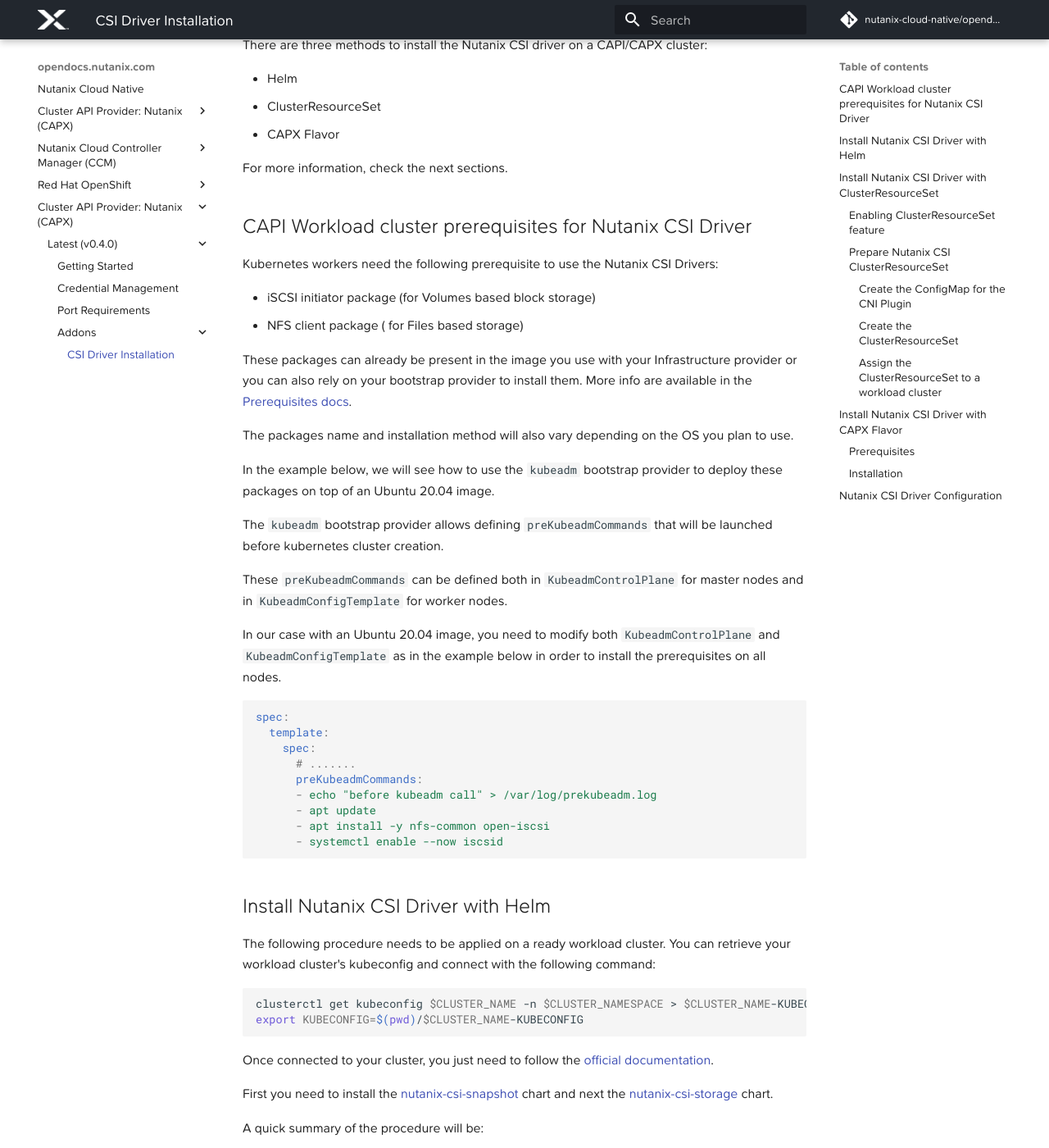
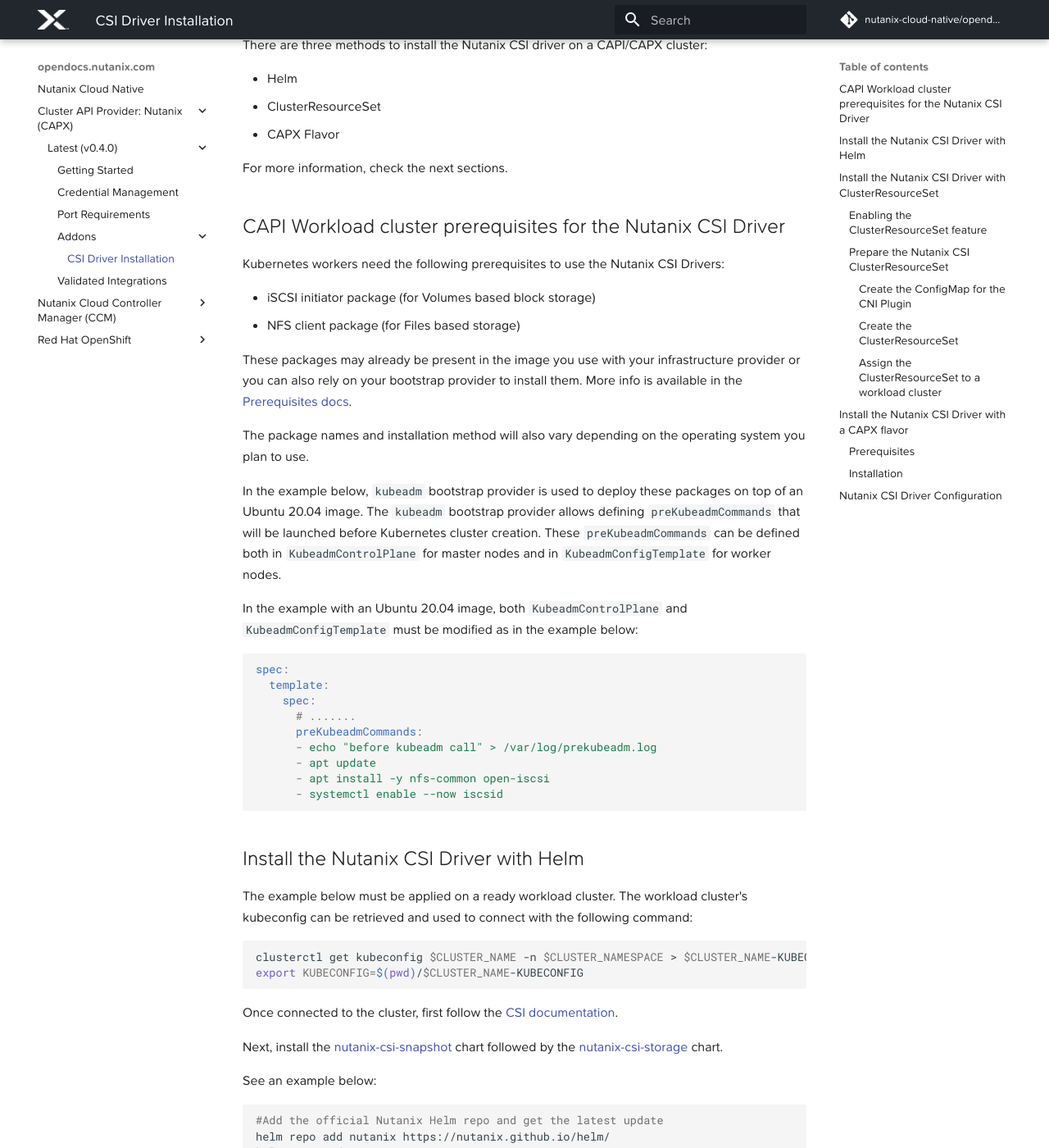
Before and after one commit to nutanix-cloud-native/opendocs, an MkDocs documentation site: the page built from docs/capx/latest/addons/install_csi_driver.md, in a window 1280 px wide and 1400 px high, scrolled down 205 px. Shown: the whole window at 82% size. Built offline with MkDocs 1.6.1 and Material for MkDocs 9.7.7, drawn with Linux system fonts in a browser that asks for light colours; comment, search, counter and statistics services are not loaded; some of the changed text lies outside the part shown.

Commit message:
CAPX styling

````diff
--- a/docs/capx/latest/addons/install_csi_driver.md
+++ b/docs/capx/latest/addons/install_csi_driver.md
@@ -10,26 +10,20 @@ There are three methods to install the Nutanix CSI driver on a CAPI/CAPX cluster
 
 For more information, check the next sections.
 
+## CAPI Workload cluster prerequisites for the Nutanix CSI Driver
 
-
-## CAPI Workload cluster prerequisites for Nutanix CSI Driver
-
-Kubernetes workers need the following prerequisite to use the Nutanix CSI Drivers:
+Kubernetes workers need the following prerequisites to use the Nutanix CSI Drivers:
 
 - iSCSI initiator package (for Volumes based block storage)
-- NFS client package ( for Files based storage)
+- NFS client package (for Files based storage)
 
-These packages can already be present in the image you use with your Infrastructure provider or you can also rely on your bootstrap provider to install them. More info are available in the [Prerequisites docs](https://portal.nutanix.com/page/documents/details?targetId=CSI-Volume-Driver-v2_5:csi-csi-plugin-prerequisites-r.html).
+These packages may already be present in the image you use with your infrastructure provider or you can also rely on your bootstrap provider to install them. More info is available in the [Prerequisites docs](https://portal.nutanix.com/page/documents/details?targetId=CSI-Volume-Driver-v2_5:csi-csi-plugin-prerequisites-r.html){target=_blank}.
 
-The packages name and installation method will also vary depending on the OS you plan to use.
+The package names and installation method will also vary depending on the operating system you plan to use.
 
-In the example below, we will see how to use the `kubeadm` bootstrap provider to deploy these packages on top of an Ubuntu 20.04 image.
+In the example below, `kubeadm` bootstrap provider is used to deploy these packages on top of an Ubuntu 20.04 image. The `kubeadm` bootstrap provider allows defining `preKubeadmCommands` that will be launched before Kubernetes cluster creation. These `preKubeadmCommands` can be defined both in `KubeadmControlPlane` for master nodes and in `KubeadmConfigTemplate` for worker nodes.
 
-The `kubeadm` bootstrap provider allows defining `preKubeadmCommands` that will be launched before kubernetes cluster creation.
-
-These `preKubeadmCommands` can be defined both in `KubeadmControlPlane` for master nodes and in `KubeadmConfigTemplate` for worker nodes.
-
-In our case with an Ubuntu 20.04 image, you need to modify both `KubeadmControlPlane` and `KubeadmConfigTemplate` as in the example below in order to install the prerequisites on all nodes.
+In the example with an Ubuntu 20.04 image, both `KubeadmControlPlane` and `KubeadmConfigTemplate` must be modified as in the example below:
 
 ```yaml
 spec:
@@ -42,24 +36,20 @@ spec:
       - apt install -y nfs-common open-iscsi
       - systemctl enable --now iscsid
 ```
+## Install the Nutanix CSI Driver with Helm
 
-
-
-## Install Nutanix CSI Driver with Helm
-
-The following procedure needs to be applied on a ready workload cluster.
-You can retrieve your workload cluster's kubeconfig and connect with the following command:
+The example below must be applied on a ready workload cluster. The workload cluster's kubeconfig can be retrieved and used to connect with the following command:
 
 ```shell
 clusterctl get kubeconfig $CLUSTER_NAME -n $CLUSTER_NAMESPACE > $CLUSTER_NAME-KUBECONFIG
 export KUBECONFIG=$(pwd)/$CLUSTER_NAME-KUBECONFIG
 ```
 
-Once connected to your cluster, you just need to follow the [official documentation](https://portal.nutanix.com/page/documents/details?targetId=CSI-Volume-Driver-v2_5:csi-csi-driver-install-t.html).
+Once connected to the cluster, first follow the [CSI documentation](https://portal.nutanix.com/page/documents/details?targetId=CSI-Volume-Driver-v2_5:csi-csi-driver-install-t.html){target=_blank}.
 
-First you need to install the [nutanix-csi-snapshot](https://github.com/nutanix/helm/tree/master/charts/nutanix-csi-snapshot) chart and next the [nutanix-csi-storage](https://github.com/nutanix/helm/tree/master/charts/nutanix-csi-storage) chart.
+Next, install the [nutanix-csi-snapshot](https://github.com/nutanix/helm/tree/master/charts/nutanix-csi-snapshot){target=_blank} chart followed by the [nutanix-csi-storage](https://github.com/nutanix/helm/tree/master/charts/nutanix-csi-storage){target=_blank} chart.
 
-A quick summary of the procedure will be:
+See an example below:
 
 ```shell
 #Add the official Nutanix Helm repo and get the latest update
@@ -73,27 +63,26 @@ helm install nutanix-csi-snapshot nutanix/nutanix-csi-snapshot -n ntnx-system --
 helm install nutanix-storage nutanix/nutanix-csi-storage -n ntnx-system
 ```
 
-*WARNING*: To allow the Nutanix CSI driver to deploy correctly, you must have a fully functional CNI deployment.
+!!! warning
+    For correct Nutanix CSI driver deployment, a fully functional CNI deployment must be present.
 
+## Install the Nutanix CSI Driver with `ClusterResourceSet`
 
+The `ClusterResourceSet` feature was introduced to automatically apply a set of resources (such as CNI/CSI) defined by administrators to matching created/existing workload clusters.
 
-## Install Nutanix CSI Driver with ClusterResourceSet
+### Enabling the `ClusterResourceSet` feature
 
-The `ClusterResourceSet` feature was introduced to provide a way to automatically apply a set of resources (such as CNI/CSI) defined by administrators to matching newly created/existing workload clusters.
+At the time of writing, `ClusterResourceSet` is an experimental feature that must be enabled during the initialization of a management cluster with the `EXP_CLUSTER_RESOURCE_SET` feature gate.
 
-### Enabling ClusterResourceSet feature
+To do this, add `EXP_CLUSTER_RESOURCE_SET: "true"` in the `clusterctl` configuration file or just `export EXP_CLUSTER_RESOURCE_SET=true` before initializing the management cluster with `clusterctl init`.
 
-For now `ClusterResourceSet` is an experimental feature that needs to be enabled during the initialization of your management cluster with the `EXP_CLUSTER_RESOURCE_SET` feature gate.
+If the management cluster is already initialized, the `ClusterResourceSet` can be enabled by changing the configuration of the `capi-controller-manager` deployment in the `capi-system` namespace.
 
-To do this you can add `EXP_CLUSTER_RESOURCE_SET: "true"` in your `clusterctl`configuration file or just `export EXP_CLUSTER_RESOURCE_SET=true` before initializing the management cluster with `clusterctl init`.
+  ```shell
+  kubectl edit deployment -n capi-system capi-controller-manager
+  ```
 
-If your management cluster is already initialized, you can also enable the `ClusterResourceSet` by changing configuration of the  `capi-controller-manager` deployment in the `capi-system` namespace.
-
-```shell
-kubectl edit deployment -n capi-system capi-controller-manager
-```
-
-Just search the following part
+Locate the section below:
 
 ```yaml
   - args:
@@ -102,19 +91,20 @@ Just search the following part
     - --feature-gates=MachinePool=false,ClusterResourceSet=true,ClusterTopology=false
 ```
 
-and replace `ClusterResourceSet=false` by `ClusterResourceSet=true`
+Then replace `ClusterResourceSet=false` with `ClusterResourceSet=true`.
 
-Editing the `deployment` resource will cause Kubernetes to automatically start new versions of the containers with the feature enabled.
+!!! note
+    Editing the `deployment` resource will cause Kubernetes to automatically start new versions of the containers with the feature enabled.
 
 
 
-### Prepare Nutanix CSI ClusterResourceSet
+### Prepare the Nutanix CSI `ClusterResourceSet`
 
-#### Create the ConfigMap for the CNI Plugin
+#### Create the `ConfigMap` for the CNI Plugin
 
-The first step is to create a `ConfigMap` that contains a YAML manifest with all resources to install the Nutanix CSI driver.
+First, create a `ConfigMap` that contains a YAML manifest with all resources to install the Nutanix CSI driver.
 
-As the Nutanix CSI is provided as Helm Charts, we will use `helm` to extract it before creating the `ConfigMap`.
+Since the Nutanix CSI Driver is provided as a Helm chart, use `helm` to extract it before creating the `ConfigMap`. See an example below:
 
 ```shell
 helm repo add nutanix https://nutanix.github.io/helm/
@@ -127,11 +117,11 @@ helm template nutanix-csi-snapshot nutanix/nutanix-csi-storage -n ntnx-system >
 kubectl create configmap nutanix-csi-crs --from-file=nutanix-csi-namespace.yaml --from-file=nutanix-csi-snapshot.yaml --from-file=nutanix-csi-storage.yaml
 ```
 
-#### Create the ClusterResourceSet
+#### Create the `ClusterResourceSet`
 
-Next you need to create the `ClusterResourceSet` resource that will map your `ConfigMap` defined above to clusters using `clusterSelector` of your choice.
+Next, create the `ClusterResourceSet` resource that will map the `ConfigMap` defined above to clusters using a `clusterSelector`.
 
-Please find an example below, this `ClusterResourceSet` needs to be created inside your management cluster.
+The `ClusterResourceSet` needs to be created inside the management cluster. See an example below:
 
 ```yaml
 ---
@@ -148,17 +138,17 @@ spec:
     name: nutanix-csi-crs
 ```
 
-The `clusterSelector` field controls how Cluster API will match this `ClusterResourceSet` on one or more workload clusters. In this case, I’m using a `matchLabels` approach where the `ClusterResourceSet` will be applied to all workload clusters having the `csi: nutanix` label present. If the label isn’t present, the `ClusterResourceSet` won’t apply to that workload cluster.
+The `clusterSelector` field controls how Cluster API will match this `ClusterResourceSet` on one or more workload clusters. In the example scenario, the `matchLabels` approach is being used where the `ClusterResourceSet` will be applied to all workload clusters having the `csi: nutanix` label present. If the label isn’t present, the `ClusterResourceSet` won’t apply to that workload cluster.
 
-The `resources` field references the ConfigMap created above, which contains the manifests for installing the Nutanix CSI driver.
+The `resources` field references the `ConfigMap` created above, which contains the manifests for installing the Nutanix CSI driver.
 
-#### Assign the ClusterResourceSet to a workload cluster
+#### Assign the `ClusterResourceSet` to a workload cluster
 
-Assign this `ClusterResourceSet` to your workload cluster is pretty simple, you just need to add the right label to your `Cluster` resource.
+Assign this `ClusterResourceSet` to the workload cluster by adding the correct label to the `Cluster` resource.
 
-You can do it before a workload cluster creation by editing the output of the `clusterctl generate cluster` command or modify an already deployed workload cluster.
+This can be done before workload cluster creation by editing the output of the `clusterctl generate cluster` command or by modifying an already deployed workload cluster.
 
-In both case `Cluster`  resources should look like this
+In both cases, `Cluster` resources should look like this:
 
 ```yaml
 apiVersion: cluster.x-k8s.io/v1beta1
@@ -171,55 +161,53 @@ metadata:
 # ...
 ```
 
-*WARNING*: To allow the Nutanix CSI driver to deploy correctly, you must have a fully functional CNI deployment.
+!!! warning
+    For correct Nutanix CSI driver deployment, a fully functional CNI deployment must be present.
 
+## Install the Nutanix CSI Driver with a CAPX flavor
 
-
-## Install Nutanix CSI Driver with CAPX Flavor
-
-CAPX provider now propose a flavor to automatically deploy Nutanix CSI using ClusterResourceSet.
+The CAPX provider can utilize a flavor to automatically deploy the Nutanix CSI using a `ClusterResourceSet`.
 
 ### Prerequisites
 
 The following requirements must be met:
 
-- OS need to respect Nutanix CSI prerequisite ([as explained here](#capi-workload-cluster-prerequisites-for-nutanix-csi-driver))
-- Management cluster needs to be installed with the `CLUSTER_RESOURCE_SET` feature gate ([look here](#enabling-clusterresourceset-feature))
+- The operating system must meet the [Nutanix CSI OS prerequisites](#capi-workload-cluster-prerequisites-for-nutanix-csi-driver).
+- The Management cluster must be installed with the [`CLUSTER_RESOURCE_SET` feature gate](#enabling-clusterresourceset-feature).
 
 ### Installation
 
-You need to specify the `csi` flavor during the workload cluster creation.
+Specify the `csi` flavor during workload cluster creation. See an example below:
 
 ```shell
 clusterctl generate cluster my-cluster -f csi
 ```
 
-You need some additional environment variables:
+Additional environment variables are required:
 
-- `WEBHOOK_CA`: Base64 encoded CA Certificate who signed the Webhook certificate
-- `WEBHOOK_CERT`: Base64  Certificate for the Webhook validation component
-- `WEBHOOK_KEY`: Base64 Key for the Webhook validation component
+- `WEBHOOK_CA`: Base64 encoded CA certificate used to sign the webhook certificate
+- `WEBHOOK_CERT`: Base64 certificate for the webhook validation component
+- `WEBHOOK_KEY`: Base64 key for the webhook validation component
 
-The three `WEBHOOK_*` can be automatically created with the following script
+The three components referenced above can be automatically created and referenced using [this script](https://github.com/nutanix-cloud-native/cluster-api-provider-nutanix/blob/main/scripts/gen-self-cert.sh){target=_blank}:
 
 ```
 source scripts/gen-self-cert.sh
 ```
 
-The certificate needs to accept the following name:
+The certificate must reference the following names:
 
 - csi-snapshot-webhook
 - csi-snapshot-webhook.ntnx-sytem
 - csi-snapshot-webhook.ntnx-sytem.svc
 
-*WARNING*: To allow the Nutanix CSI driver to deploy correctly, you must have a fully functional CNI deployment.
-
-
+!!! warning
+    For correct Nutanix CSI driver deployment, a fully functional CNI deployment must be present.
 
 ## Nutanix CSI Driver Configuration
 
-Once your driver is installed , you have to configure it in order to use it. For that it is necessary to define `Secret` and `StorageClass`.
+After the driver is installed, it must be configured for use by minimally defining a `Secret` and `StorageClass`.
 
-This can be done manually in your workload clusters or using `ClusterResourceSet` in the management cluster as explained above.
+This can be done manually in the workload clusters or by using a `ClusterResourceSet` in the management cluster as explained above.
 
-The full documentation is available here  [Nutanix Support & Insights/CSI](https://portal.nutanix.com/page/documents/list?type=software&&filterKey=product&filterVal=CSI)
+See the Managing Storage section of [CSI Driver documentation](https://portal.nutanix.com/page/documents/details?targetId=CSI-Volume-Driver-v2_5:csi-csi-plugin-storage-c.html){target=_blank} on the Nutanix Portal for more configuration information.
--- a/mkdocs.yml
+++ b/mkdocs.yml
@@ -34,13 +34,6 @@ nav:
         - 'Post Install': 'openshift/post-install/index.md'
         - Operators:
           - 'CSI': 'openshift/operators/csi/index.md'
-    - 'Cluster API Provider: Nutanix (CAPX)':
-        - 'Latest (v0.4.0)':
-          - 'Getting Started': 'capx/latest/getting_started.md'
-          - 'Credential Management': 'capx/latest/credential_management.md'
-          - 'Port Requirements': 'capx/latest/port_requirements.md'
-          - 'Addons':
-            - 'CSI Driver Installation': 'capx/latest/addons/install_csi_driver.md'
 markdown_extensions:
   - attr_list
   - admonition
````
Also changed, not shown: docs/capx/latest/credential_management.md (+5 -4 lines), docs/capx/latest/getting_started.md (+31 -61 lines), docs/capx/latest/port_requirements.md (+4 -3 lines).
